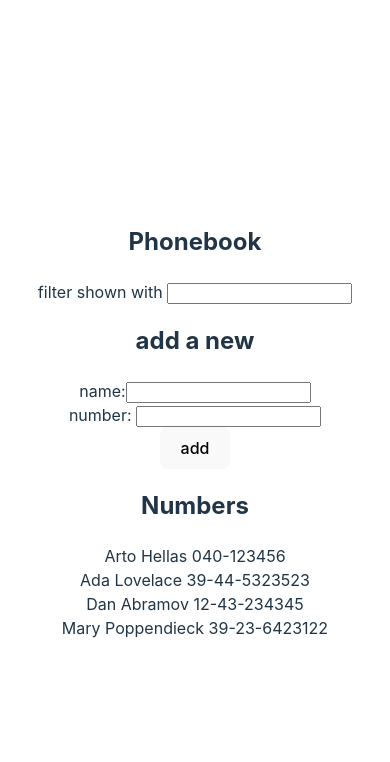
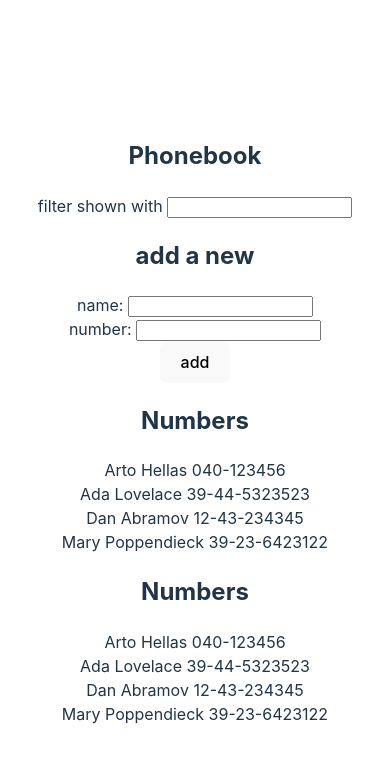
Before and after one commit to Madhusmitamis/05-phonebook, a React (Vite) app: page / in a window 390 px wide. Shown: the top 762 px of the page. Built offline with nearby package versions, Linux system fonts and the light colour scheme.

Commit message:
2.10: The Phonebook Step 5 done.

```diff
--- a/src/App.jsx
+++ b/src/App.jsx
@@ -1,6 +1,8 @@
 import React, { useState } from 'react'
 import './App.css'
-
+import Filter from './components/Filter'
+import PersonForm from './components/PersonForm'
+import Persons from './components/Persons'
 
 const App = () => {
 const [persons, setPersons] = useState([
@@ -12,9 +14,7 @@ const [persons, setPersons] = useState([
   const [newName, setNewName] = useState('')
   const [newNumber, setNewNumber]= useState('')
   const [searchFilter, setSearchFilter] = useState('')
-
-
-  const handleNameChange = (event) => {
+ const handleNameChange = (event) => {
     setNewName(event.target.value);
   }
   const handleNumberChange =(event)=>{
@@ -47,26 +47,21 @@ const alertUser = () => {
   return (
     <div>
       <h2>Phonebook</h2>
-      <div>
-        filter shown with <input value={searchFilter} onChange={handleSearchFilterChange} />
-      </div>
+      <Filter value={searchFilter} onChange={handleSearchFilterChange} />
       <h2>add a new</h2>
-      <form onSubmit={addPerson}>
-        <div>
-          name:<input value={newName} onChange={handleNameChange} />
-        </div>
-        <div>number: <input value={newNumber} onChange={handleNumberChange} /></div>
-        <div>
-          <button type="submit">add</button>
-        </div>
-      </form>
+      <PersonForm
+        newName={newName}
+        newNumber={newNumber}
+        onNameChange={handleNameChange}
+        onNumberChange={handleNumberChange}
+        onSubmit={addPerson}
+      />
+        <h2>Numbers</h2>
+        <Persons persons={filteredPersons} />
+
       <h2>Numbers</h2>
-      <div>
-        {/* Render the list of persons */}
-        {filteredPersons.map((person, index) => (
-          <div key={index}>{person.name} {person.number}</div>
-        ))}
-      </div>
+      <Persons persons={filteredPersons} />
+
     </div>
   )
 }
--- /dev/null
+++ b/src/components/Filter.jsx
@@ -0,0 +1,11 @@
+import React from 'react';
+
+const Filter = ({ value, onChange }) => {
+  return (
+    <div>
+      filter shown with <input value={value} onChange={onChange} />
+    </div>
+  );
+};
+
+export default Filter;
--- /dev/null
+++ b/src/components/PersonForm.jsx
@@ -0,0 +1,19 @@
+import React from 'react';
+
+const PersonForm = ({ newName, newNumber, onNameChange, onNumberChange, onSubmit }) => {
+  return (
+    <form onSubmit={onSubmit}>
+      <div>
+        name: <input value={newName} onChange={onNameChange} />
+      </div>
+      <div>
+        number: <input value={newNumber} onChange={onNumberChange} />
+      </div>
+      <div>
+        <button type="submit">add</button>
+      </div>
+    </form>
+  );
+};
+
+export default PersonForm;
--- /dev/null
+++ b/src/components/Persons.jsx
@@ -0,0 +1,15 @@
+import React from 'react';
+
+const Persons = ({ persons }) => {
+  return (
+    <div>
+      {persons.map((person) => (
+        <div key={person.id}>
+          {person.name} {person.number}
+        </div>
+      ))}
+    </div>
+  );
+};
+
+export default Persons;
```
